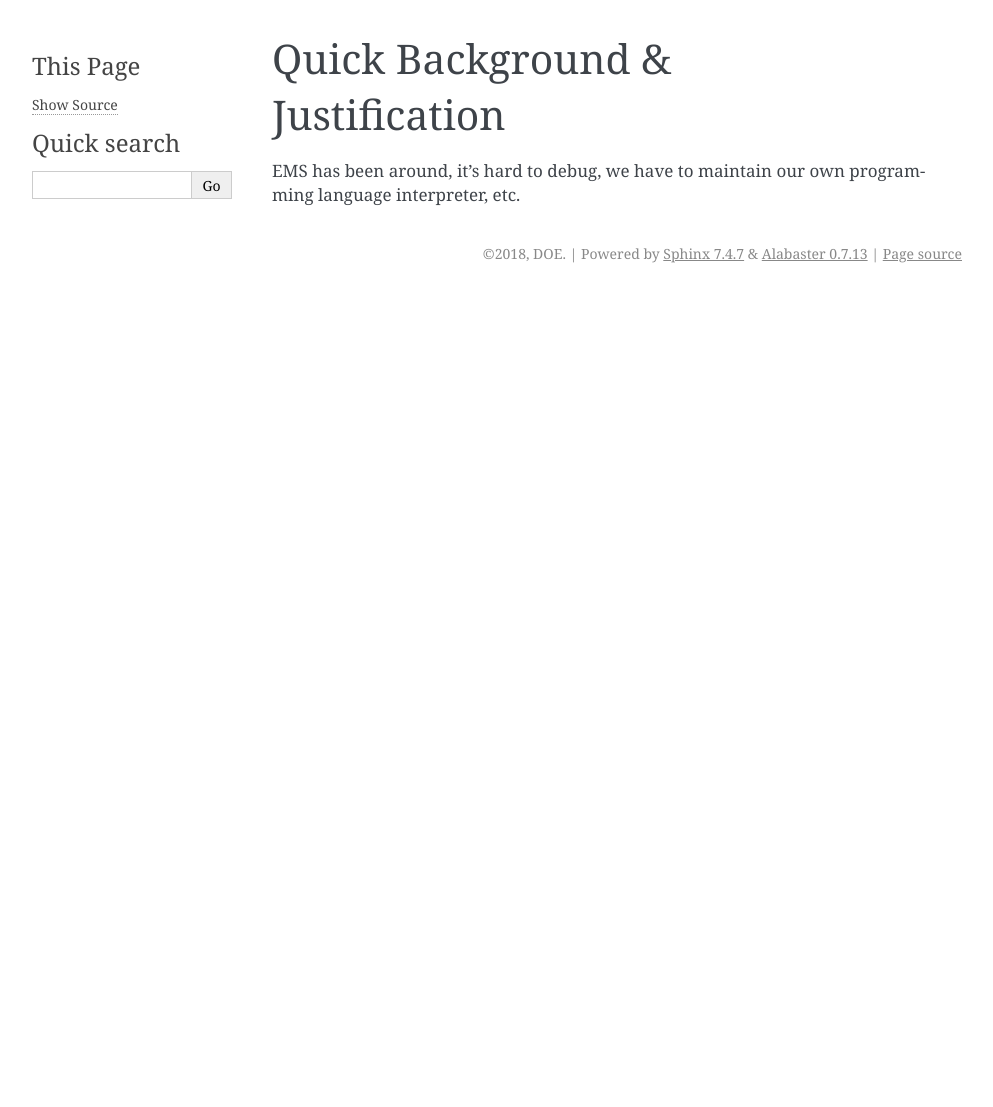
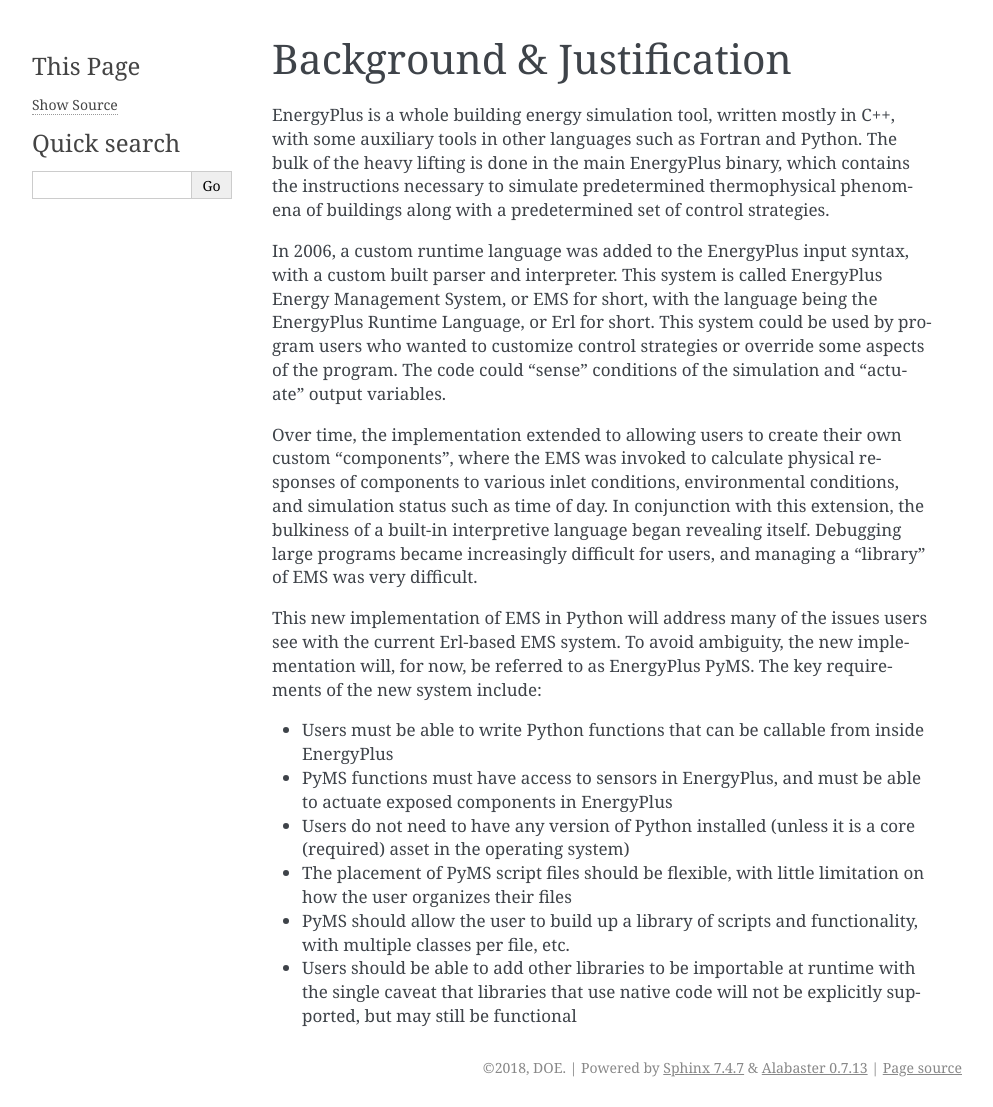
Before and after one commit to mitchute/PythonEMSPrototype, a Sphinx documentation site: the page built from docs/background.rst, in a window 1280 px wide. Shown: the whole page, without its empty margins (148-1141 px from the left). Built offline with Sphinx 7.4.7, drawn with Linux system fonts in a browser that asks for light colours; before the commit the page ends 900 px from its top, so only the background shows below that.

```diff
--- a/docs/background.rst
+++ b/docs/background.rst
@@ -1,4 +1,31 @@
-Quick Background & Justification
-================================
+Background & Justification
+==========================
 
-EMS has been around, it's hard to debug, we have to maintain our own programming language interpreter, etc.
+EnergyPlus is a whole building energy simulation tool, written mostly in C++, with some auxiliary tools in other
+languages such as Fortran and Python.  The bulk of the heavy lifting is done in the main EnergyPlus binary, which
+contains the instructions necessary to simulate predetermined thermophysical phenomena of buildings along with a
+predetermined set of control strategies.
+
+In 2006, a custom runtime language was added to the EnergyPlus input syntax, with a custom built parser and interpreter.
+This system is called EnergyPlus Energy Management System, or EMS for short, with the language being the EnergyPlus
+Runtime Language, or Erl for short.  This system could be used by program users who wanted to customize control
+strategies or override some aspects of the program.  The code could "sense" conditions of the simulation and
+"actuate" output variables.
+
+Over time, the implementation extended to allowing users to create their own custom "components", where the EMS was
+invoked to calculate physical responses of components to various inlet conditions, environmental conditions, and
+simulation status such as time of day.  In conjunction with this extension, the bulkiness of a built-in interpretive
+language began revealing itself.  Debugging large programs became increasingly difficult for users, and managing a
+"library" of EMS was very difficult.
+
+This new implementation of EMS in Python will address many of the issues users see with the current Erl-based EMS
+system.  To avoid ambiguity, the new implementation will, for now, be referred to as EnergyPlus PyMS.  The key
+requirements of the new system include:
+
+* Users must be able to write Python functions that can be callable from inside EnergyPlus
+* PyMS functions must have access to sensors in EnergyPlus, and must be able to actuate exposed components in EnergyPlus
+* Users do not need to have any version of Python installed (unless it is a core (required) asset in the operating system)
+* The placement of PyMS script files should be flexible, with little limitation on how the user organizes their files
+* PyMS should allow the user to build up a library of scripts and functionality, with multiple classes per file, etc.
+* Users should be able to add other libraries to be importable at runtime with the single caveat that libraries
+  that use native code will not be explicitly supported, but may still be functional
```
Also changed, not shown: docs/index.rst (+9 -1 lines), docs/workflows.rst (+23 -4 lines).
